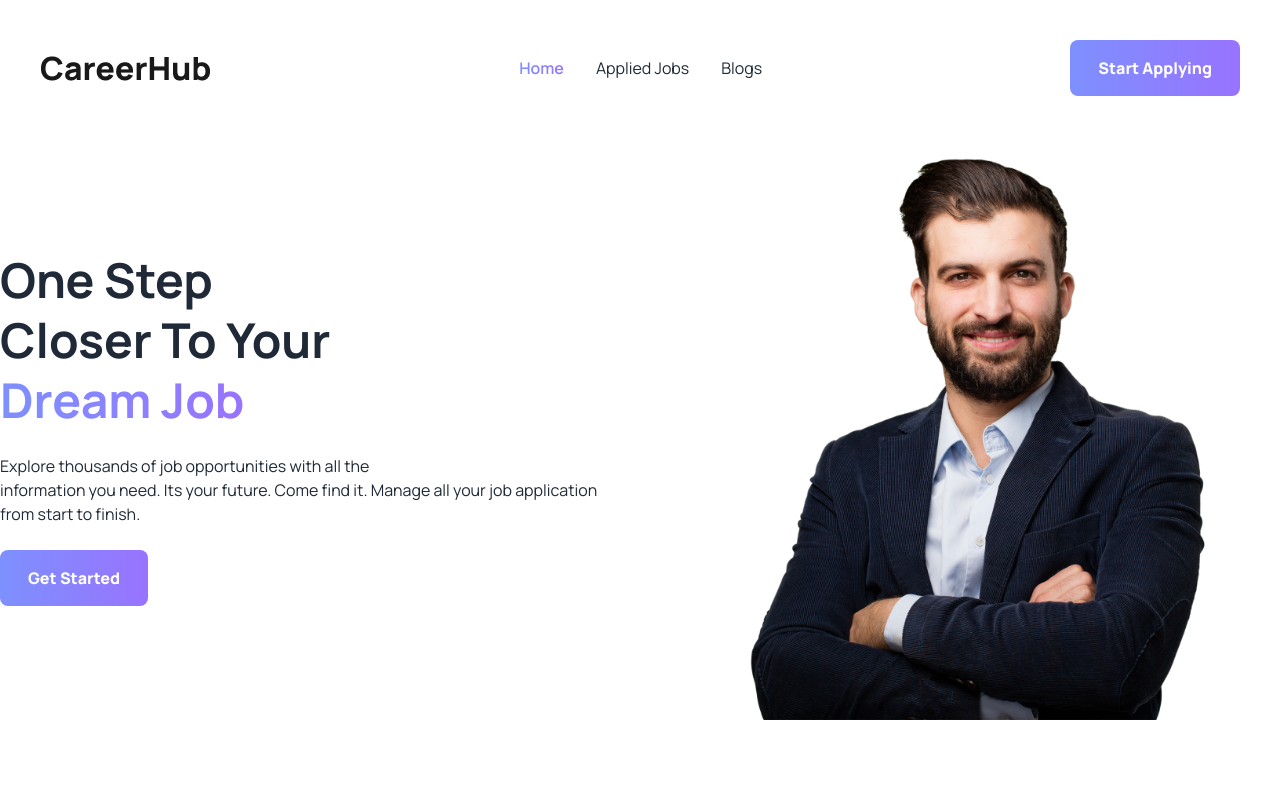
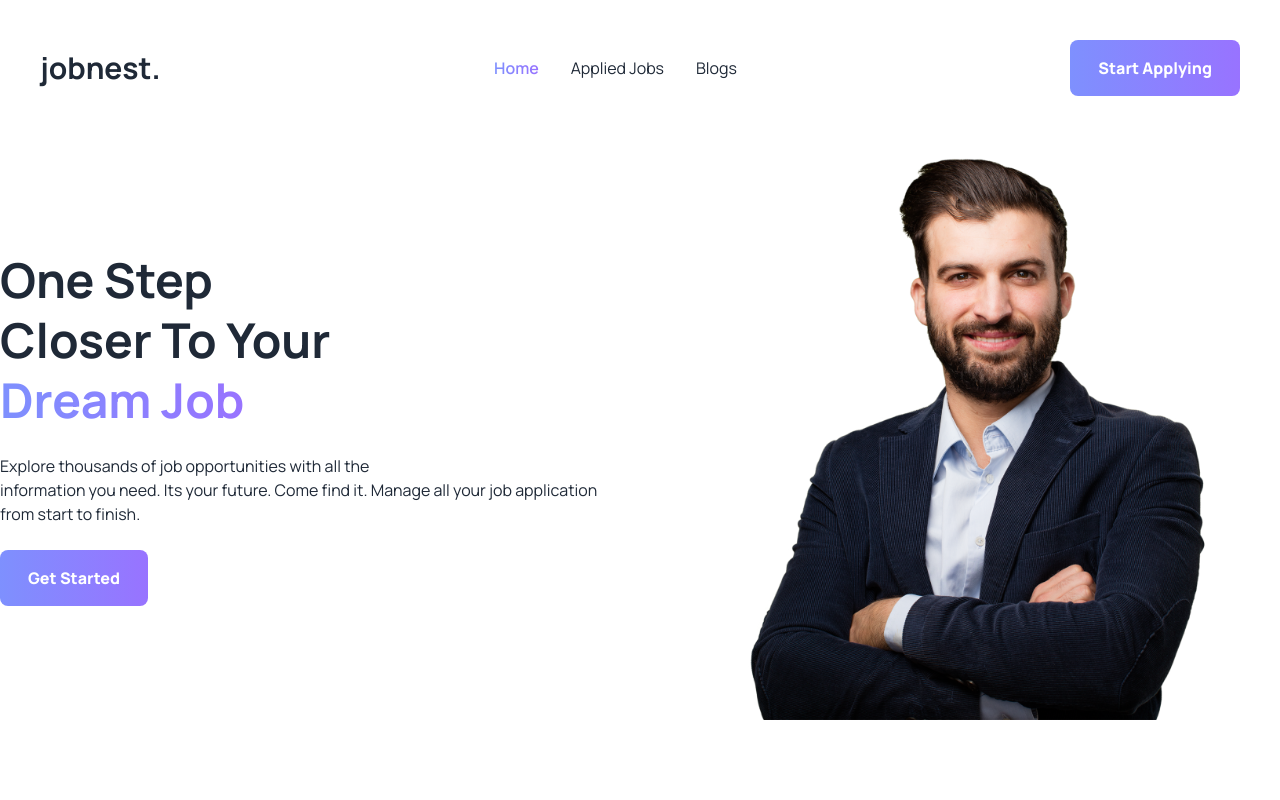
Before and after one commit to hasibmuhammad/career-hub, a React (Vite) app: page / in a window 1280 px wide. Shown: the top 800 px of the page. Built offline with nearby package versions, Linux system fonts and the light colour scheme.

Commit message:
Logo modified

```diff
--- a/index.html
+++ b/index.html
@@ -4,7 +4,7 @@
     <meta charset="UTF-8" />
     <link rel="icon" type="image/svg+xml" href="/vite.svg" />
     <meta name="viewport" content="width=device-width, initial-scale=1.0" />
-    <title>Vite + React</title>
+    <title>Jobnest</title>
   </head>
   <body>
     <div id="root"></div>
--- a/src/components/AppliedJobs/AppliedJobs.jsx
+++ b/src/components/AppliedJobs/AppliedJobs.jsx
@@ -5,6 +5,7 @@
 
 const AppliedJobs = () => {
   const jobs = getAppliedJobs();
+
   const [filter, setFilter] = useState("");
   const [filterJobs, setFilterJobs] = useState(jobs);
 
--- a/src/components/Header/Header.jsx
+++ b/src/components/Header/Header.jsx
@@ -14,7 +14,7 @@
         className={`max-w-7xl mx-auto flex flex-col gap-8 md:gap-4 md:flex-row justify-between items-center `}
       >
         <Link>
-          <img src="../../../assets/logo/CareerHub.png" />
+          <h1 className="font-bold text-3xl">jobnest.</h1>
         </Link>
         <div className="flex items-center gap-8">
           <NavLink to={"/"}>Home</NavLink>
--- a/src/index.css
+++ b/src/index.css
@@ -1,4 +1,4 @@
-@import url("https://fonts.googleapis.com/css2?family=Manrope:wght@400;500;600;700;800&display=swap");
+@import url("https://fonts.googleapis.com/css2?family=Manrope:wght@400;500;600;700;800&family=League+Spartan:wght@800&display=swap");
 
 @tailwind base;
 @tailwind components;
@@ -15,3 +15,6 @@
   -webkit-text-fill-color: transparent;
   font-weight: 600;
 }
+.font-logo {
+  font-family: "League Spartan", sans-serif;
+}
```
